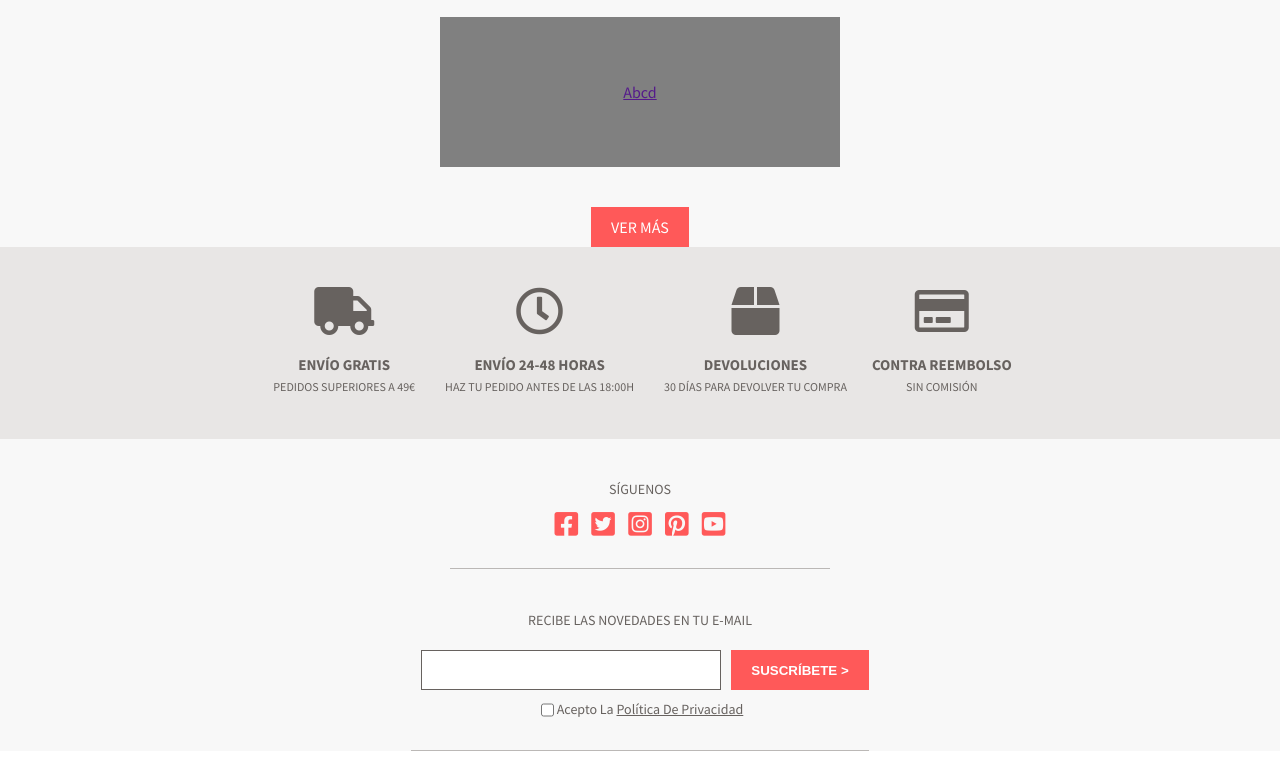
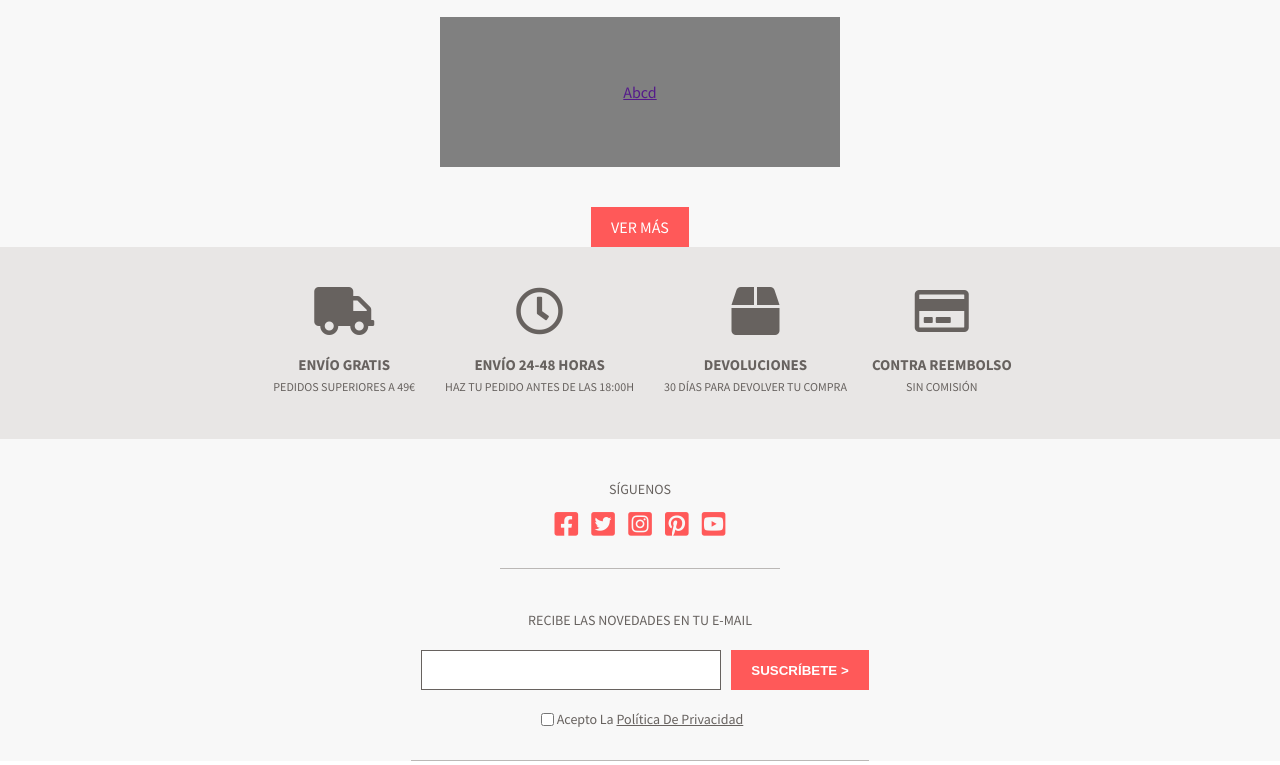
Before and after one commit to Bermeu/202201-W1CHWE1-Matheus-Josep, a website: page index.html in a window 1280 px wide. Shown: the part 832-1597 px from the top of the page. Drawn offline with Linux system fonts and the light colour scheme.

Commit message:
bugfix en el footer

```diff
--- a/styles.css
+++ b/styles.css
@@ -302,7 +302,7 @@ h1 {
 
 .follow-us--icons {
   color: #ff5959;
-  padding: 0 100px 30px;
+  padding: 0 50px 30px;
   border-bottom: 1px solid #bbb8b6;
 }
 
@@ -374,8 +374,9 @@ button[type="submit"]:hover {
 .newsletter-privacy {
   display: flex;
   justify-content: center;
-  padding: 0 100px 30px;
+  padding: 10px 50px 30px;
   border-bottom: 1px solid #bbb8b6;
+  align-items: flex-start;
 }
 
 label[for="privacy"] {
```
